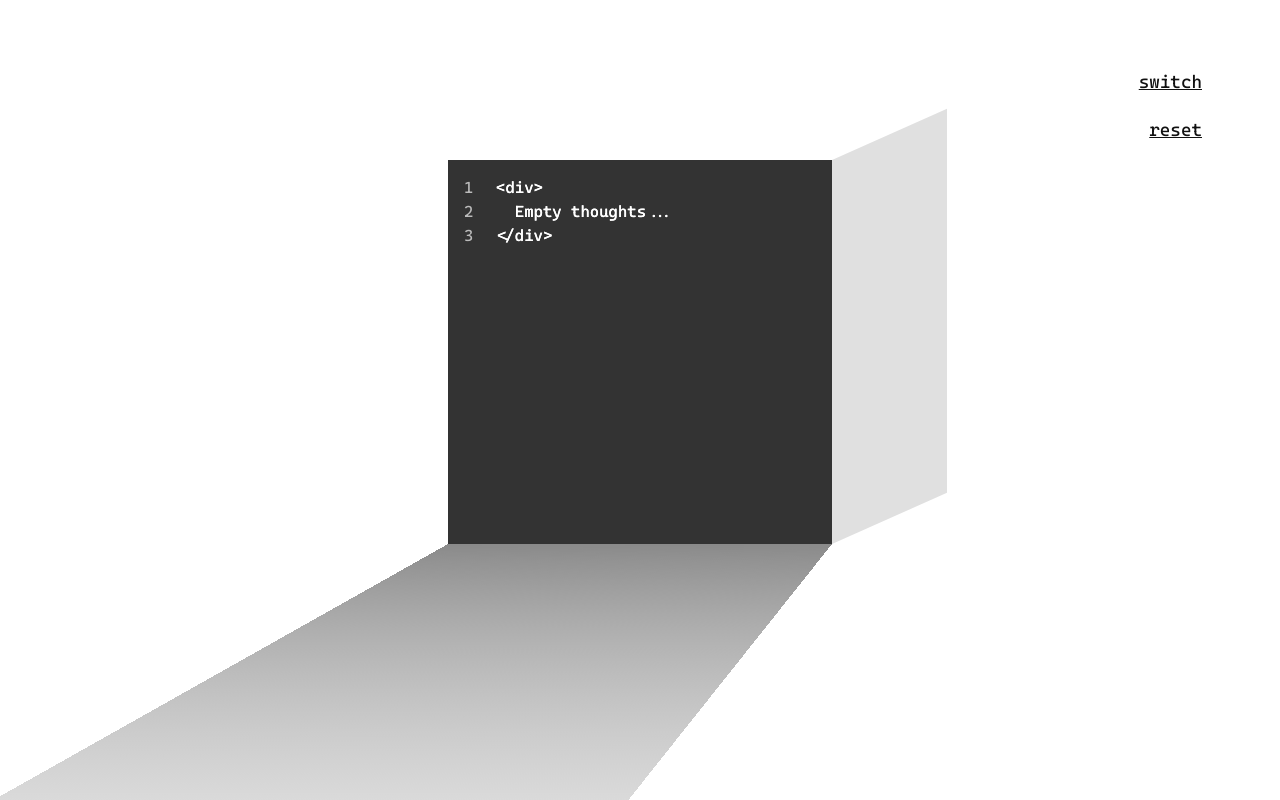
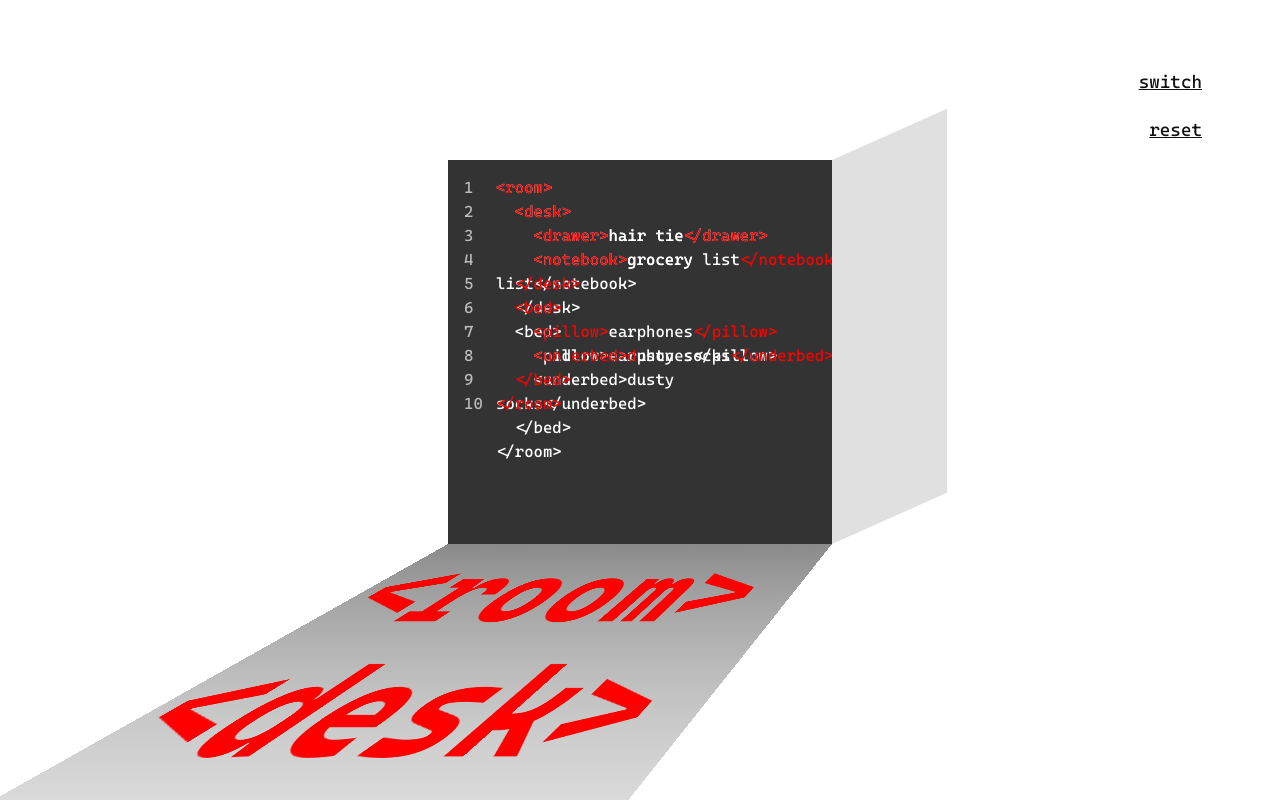
Before and after one commit to interactive-study/vscode, a React (Vite) app: page / in a window 1280 px wide. Built offline with nearby package versions, Linux system fonts and the light colour scheme.

Commit message:
feat: add tabs context

```diff
--- a/src/components/Controllers/ResetButton/index.tsx
+++ b/src/components/Controllers/ResetButton/index.tsx
@@ -1,13 +1,13 @@
 import { useState } from 'react';
+import { useTabsContext } from '../../../contexts/TabsContext';
 import ControllerButton from '../ControllerButton';
-import { INITIAL_CODE, useCodeContext } from '../../../contexts/CodeContext';
 
 export default function ResetButton() {
-  const { setCode } = useCodeContext();
+  const { resetTabs } = useTabsContext();
   const [isHovered, setIsHovered] = useState(false);
 
   const handleReset = () => {
-    setCode(INITIAL_CODE);
+    resetTabs();
   };
 
   const handleMouseEnter = () => {
--- a/src/contexts/CodeContext.tsx
+++ b/src/contexts/CodeContext.tsx
@@ -1,29 +1,17 @@
-import { createContext, useContext, useState } from 'react';
+import { useTabsContext } from './TabsContext';
 
-export const INITIAL_CODE = `<div>\n  Empty thoughts...\n</div>`;
+const useCodeContext = () => {
+  const context = useTabsContext();
+  const { tabs, currentTabIndex, setTabs } = context;
 
-type CodeContextType = {
-  code: string;
-  setCode: (code: string) => void;
+  const code = tabs[currentTabIndex].code;
+  const setCode = (code: string) => {
+    const updatedTabs = [...tabs];
+    updatedTabs[currentTabIndex].code = code;
+    setTabs(updatedTabs);
+  };
+
+  return { code, setCode };
 };
 
-const CodeContext = createContext<CodeContextType | null>(null);
-
-const useCodeContext = () => {
-  const context = useContext(CodeContext);
-  if (!context) {
-    throw new Error('Cannot find CodeContext');
-  }
-  return context;
-};
-
-const CodeProvider = ({ children }: { children: React.ReactNode }) => {
-  const [code, setCode] = useState(INITIAL_CODE);
-  return (
-    <CodeContext.Provider value={{ code, setCode }}>
-      {children}
-    </CodeContext.Provider>
-  );
-};
-
-export { CodeProvider, useCodeContext };
+export { useCodeContext };
--- /dev/null
+++ b/src/contexts/TabsContext.tsx
@@ -0,0 +1,104 @@
+import { createContext, useContext, useState } from 'react';
+
+const TAP1_INITIAL_CODE = `<room>
+  <desk>
+    <drawer>hair tie</drawer>
+    <notebook>grocery list</notebook>
+  </desk>
+  <bed>
+    <pillow>earphones</pillow>
+    <underbed>dusty socks</underbed>
+  </bed>
+</room>`;
+
+const TAP2_INITIAL_CODE = `<livingroom>
+  <couch>
+    <between>remote control</between>
+    <wallet>
+      <id>Henry James 990728-3819290</id>
+    </wallet>
+  </couch>
+  <plant>
+    <pot>empty</pot>
+  </plant>
+  <bookshelf>
+    <book>poetry of forgetting</book>
+  </bookshelf>
+</livingroom>`;
+
+const TAB3_INITIAL_CODE = `
+<kitchen>
+  <fridge>
+    <door>expired milk</door>
+  </fridge>
+  <sink>forks and knives</sink>
+  <cabinet>
+    <shelf>cup noodles</shelf>
+  </cabinet>
+<me>
+  <face>mustache</face>
+  <crossbag>
+    tie handkerchief
+    <pouch>lipstick</pouch>
+  </crossbag>
+  <oldcoat>
+    <leftpocket>flower</leftpocket>
+  </oldcoat>
+</me>
+</kitchen>`;
+
+const TAB4_INITIAL_CODE = `<bathroom>
+  <mirror>fog</mirror>
+  <sink>
+    <soap>lavender</soap>
+    <mug>toothbrush</mug>
+  </sink>
+  <cabinet>
+    <behind>painkillers</behind>
+  </cabinet>
+</bathroom>`;
+
+const INITIAL_TABS = [
+  { code: TAP1_INITIAL_CODE },
+  { code: TAP2_INITIAL_CODE },
+  { code: TAB3_INITIAL_CODE },
+  { code: TAB4_INITIAL_CODE },
+];
+
+type TabsContextType = {
+  tabs: { code: string }[];
+  setTabs: (tabs: { code: string }[]) => void;
+  currentTabIndex: number;
+  setCurrentTabIndex: (index: number) => void;
+  resetTabs: () => void;
+};
+
+const TabsContext = createContext<TabsContextType | null>(null);
+
+const useTabsContext = () => {
+  const context = useContext(TabsContext);
+  if (!context) {
+    throw new Error('Cannot find TabsContext');
+  }
+  return context;
+};
+
+const TabsProvider = ({ children }: { children: React.ReactNode }) => {
+  const [tabs, setTabs] = useState(INITIAL_TABS);
+  const [currentTabIndex, setCurrentTabIndex] = useState(0);
+
+  const resetTabs = () => {
+    setTabs(INITIAL_TABS);
+    setCurrentTabIndex(0);
+  };
+
+  return (
+    <TabsContext.Provider
+      value={{ tabs, setTabs, currentTabIndex, setCurrentTabIndex, resetTabs }}
+    >
+      {children}
+    </TabsContext.Provider>
+  );
+};
+
+export { TabsProvider, useTabsContext };
```
Also changed, not shown: src/App.tsx (+6 -6 lines).
